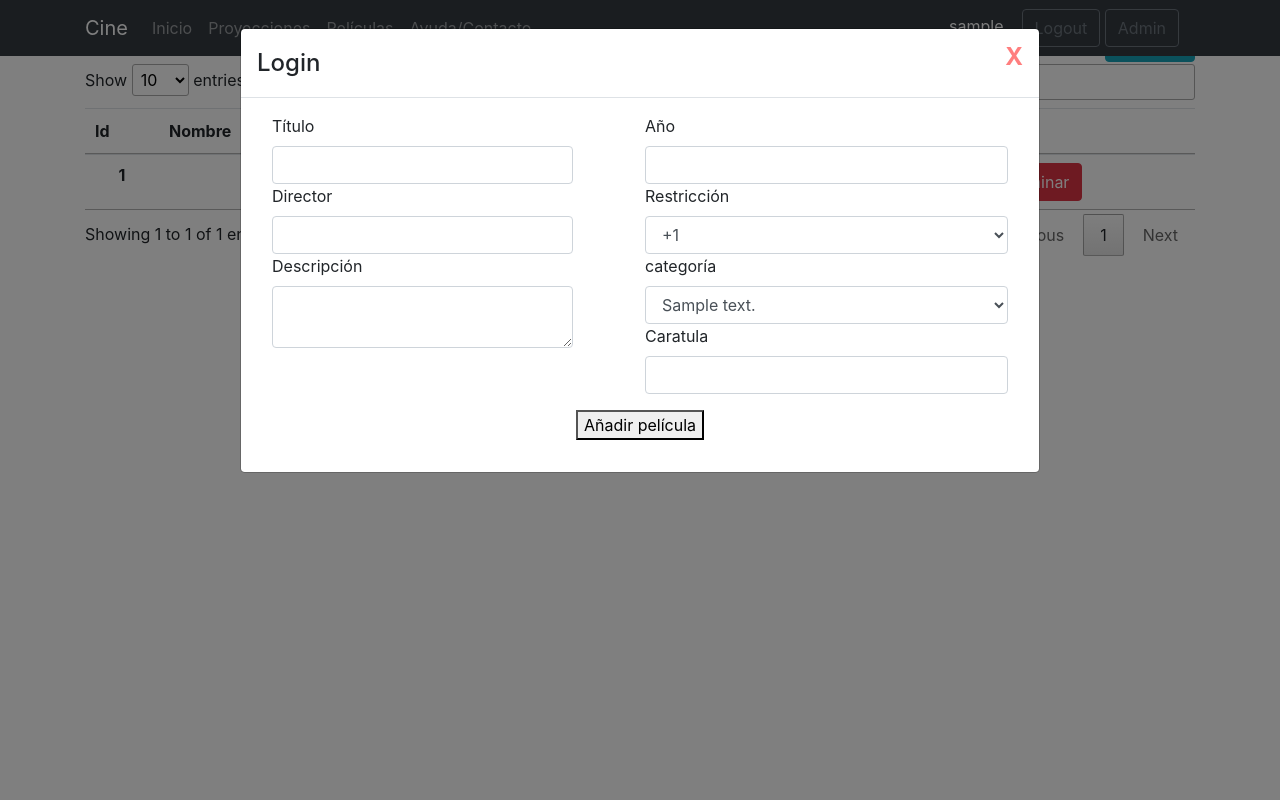
After one commit to adrianruizdeveloper/ProyectoDWEC, a PHP site: page /includes/admin.php in a window 1280 px wide, after a click on "Añadir +". The commit adds this page. Run offline with PHP 8.4, Linux system fonts and the light colour scheme; the visitor is signed in with stand-in values (Sample User, id 1); tables that the repository leaves empty hold one stand-in row (values such as "Sample post"); some libraries are stand-ins or nearby versions.

Commit message:
Add files via upload

```diff
--- /dev/null
+++ b/includes/admin.php
@@ -0,0 +1,94 @@
+<?php
+session_start();
+    if($_SESSION['rol']!==1){
+        header("location:../index.php");
+    } else{
+        ?>
+<!DOCTYPE html>
+<html>
+
+<head>
+    <title>Proyecto cine</title>
+    <link href="../assets/css/style.css" rel="stylesheet">
+    <link href="https://stackpath.bootstrapcdn.com/bootstrap/4.4.1/css/bootstrap.min.css" rel="stylesheet"
+        integrity="sha384-Vkoo8x4CGsO3+Hhxv8T/Q5PaXtkKtu6ug5TOeNV6gBiFeWPGFN9MuhOf23Q9Ifjh" crossorigin="anonymous">
+    <script src="../assets/js/jquery.min.js"></script>
+    <script src="../assets/js/bootstrap.bundle.min.js"></script>
+    <script src="../assets/js/eliminar.js"></script>
+    <script src="../assets/js/popper.min.js"></script>
+    <link rel="stylesheet" type="text/css"
+        href="https://cdn.datatables.net/v/bs4/jszip-2.5.0/dt-1.10.20/af-2.3.4/b-1.6.1/b-colvis-1.6.1/b-flash-1.6.1/b-html5-1.6.1/b-print-1.6.1/cr-1.5.2/fc-3.3.0/fh-3.1.6/kt-2.5.1/r-2.2.3/rg-1.1.1/rr-1.2.6/sc-2.0.1/sp-1.0.1/sl-1.3.1/datatables.min.css" />
+    <script type="text/javascript" src="https://cdnjs.cloudflare.com/ajax/libs/pdfmake/0.1.36/pdfmake.min.js"></script>
+    <script type="text/javascript" src="https://cdnjs.cloudflare.com/ajax/libs/pdfmake/0.1.36/vfs_fonts.js"></script>
+    <script type="text/javascript"
+        src="https://cdn.datatables.net/v/bs4/jszip-2.5.0/dt-1.10.20/af-2.3.4/b-1.6.1/b-colvis-1.6.1/b-flash-1.6.1/b-html5-1.6.1/b-print-1.6.1/cr-1.5.2/fc-3.3.0/fh-3.1.6/kt-2.5.1/r-2.2.3/rg-1.1.1/rr-1.2.6/sc-2.0.1/sp-1.0.1/sl-1.3.1/datatables.min.js">
+    </script>
+    <script src="../assets/js/alertify.js"></script>
+    <link rel="stylesheet" href="../assets/css/alertify.css">
+    <link rel="stylesheet" href="../assets/css/themes/bootstrap.css">
+
+    <meta name="viewport" content="width=250, initial-scale=1">
+    <?php
+        include "../assets/conectors/conector.php";
+        $lista = "";
+        $consulta_pelis = "select id_peli, nombre_peli, fecha_peli, edad_restriccion from peliculas, tipos_restricciones where  restriccion_peli = id_restriccion  ";
+        foreach ($db2->query($consulta_pelis) as $fila) {
+                $id = $fila['id_peli'];
+                $nombre = $fila['nombre_peli'];
+                $fecha = $fila['fecha_peli'];
+                $restriccion = $fila['edad_restriccion'];
+                $lista .= '<tr id='.$id.'><th scope="row">'.$id.'</th><td>'.$nombre.'</td><td>'.$fecha.'</td><td>+'.$restriccion.'</td><td><button class="btn btn-info">Editar</button>&nbsp<button onclick="eliminar('.$id.')" class="btn btn-danger">Eliminar</button></td></tr>';
+        }
+
+    ?>
+</head>
+
+<body>
+    <?php
+    require "cabecera.php";
+    cabecera("admin");
+    ?>
+    <div class="container">
+        <br>
+        <p class="text-center">PELÍCULAS <button style="float: right;" data-toggle="modal" data-target="#myModalpeli" class="btn btn-info">Añadir +</button></p>
+
+        <table class="table" id="lista_pelis">
+            <thead>
+                <tr class="text-center">
+                    <th scope="col">Id</th>
+                    <th scope="col">Nombre</th>
+                    <th scope="col">año</th>
+                    <th scope="col">Restricción</th>
+                    <th scope="col">Funciones</th>
+                </tr>
+            </thead>
+            <tbody id="peliculas" class="text-center">
+                <?php echo $lista; ?>
+            </tbody>
+
+        </table>
+
+
+    </div>
+</body>
+
+<div class="modal" id="myModalpeli">
+    <div class="modal-dialog modal-lg">
+        <div class="modal-content">
+            <!-- Modal Header -->
+            <div class="modal-header">
+                <h4 class="modal-title">Login</h4>
+                <button type="button" class="close" data-dismiss="modal"><span style="color: red;">X</span></i>
+                </button>
+            </div>
+            <!-- Modal body -->
+            <div class="modal-body">
+                <?php include "anadir_peli.php" ?>
+            </div>
+        </div>
+    </div>
+</div>
+
+<?php
+    }
+?>
--- /dev/null
+++ b/includes/anadir_peli.php
@@ -0,0 +1,48 @@
+<?php
+    include "../assets/conectors/conector.php";
+    $consulta_restriccion = "Select * from tipos_restricciones";
+    $lista_restric = "";
+    foreach ($db2->query($consulta_restriccion) as $fila) {
+        $id_restric = $fila['id_restriccion'];
+        $edad_restric= $fila['edad_restriccion'];
+        $lista_restric .= '<option value="'.$id_restric.'">+'.$edad_restric.'</option> ';
+
+    $consulta_cat = "Select * from tipos_categorias";
+    $lista_cat = "";
+    foreach ($db2->query($consulta_cat) as $fila) {
+        $id_cat = $fila['id_categoria'];
+        $tipo_cat= $fila['descripcion_categoria'];
+        $lista_cat .= '<option value="'.$id_cat.'">'.$tipo_cat.'</option> ';
+    }
+}
+?>
+<form name="peli">
+    <div class="container">
+        <div class="form-row">
+            <div class="col-md-5">
+                <div class="form-group">
+                    <label>Título</label>
+                    <input class="form-control" type="text" id="nombre_peli" name="nombre_peli" required>
+                    <label>Director</label>
+                    <input class="form-control" type="text" id="nombre_director" name="nombre_director" required>
+                           <label>Descripción</label>
+                    <textarea class="form-control" type="text-area" id="descripcion_peli" name="descripcion_peli" required></textarea>
+                </div>
+            </div>
+            <div class="col-md-6 offset-md-1">
+                <div class="form-group">
+                <label>Año</label>
+                    <input class="form-control" type="number" id="fecha" name="fecha" required>
+                <label>Restricción</label>
+                  <select class="form-control" name="edad_restriccion" id="edad_restriccion"><?php echo $lista_restric ?></select>
+                <label>categoría</label>
+                  <select class="form-control" name="categoria" id="categoria"><?php echo $lista_cat ?></select>
+                  <label>Caratula</label>
+                    <input class="form-control" type="text" id="caratula_peli" name="caratula_peli" required>
+                </div>
+            </div>
+        </div>
+    </div>
+        <p style="text-align: center;"><button id="enviar_peli">Añadir película</button>
+</form>
+<script src="../assets/js/anadir_peli.js"></script>
--- a/includes/cabecera.php
+++ b/includes/cabecera.php
@@ -1,4 +1,5 @@
 <?php
+session_start();
 function cabecera($archivo){
     if ($archivo == "index"){
 
@@ -8,6 +9,7 @@ function cabecera($archivo){
         $loginjs = "assets/js/login.js";
         $registrojs = "assets/js/registro.js";
         $login = "includes/login.php";
+        $admin = "includes/admin.php";
     }else{
         $registro = "registro_modal.php";
         $index = "../index.php";
@@ -15,6 +17,7 @@ function cabecera($archivo){
         $loginjs = "../assets/js/login.js";
         $registrojs = "../assets/js/registro.js";
         $login = "login.php";
+        $admin = "admin.php";
     }?>
 <nav class="navbar navbar-expand-lg navbar-dark bg-dark fixed-top" role="navigation">
     <div class="container">
@@ -41,7 +44,7 @@ function cabecera($archivo){
                     }else{
                         echo '<li id="n_usuario">' . $_SESSION['sess_user_name'] . '&nbsp &nbsp <a href="'.$logout.'"> <button type="button" class="btn btn-outline-secondary">Logout</button></a></li>&nbsp';
                     if ($_SESSION['rol']==1){
-                        echo '<li><button class="btn btn-outline-secondary" type="button">Admin</button></li>';
+                        echo '<li><a href="'.$admin.'"><button class="btn btn-outline-secondary" type="button">Admin</button></a></li>';
                     }
                     }?>
                 </li>
```
